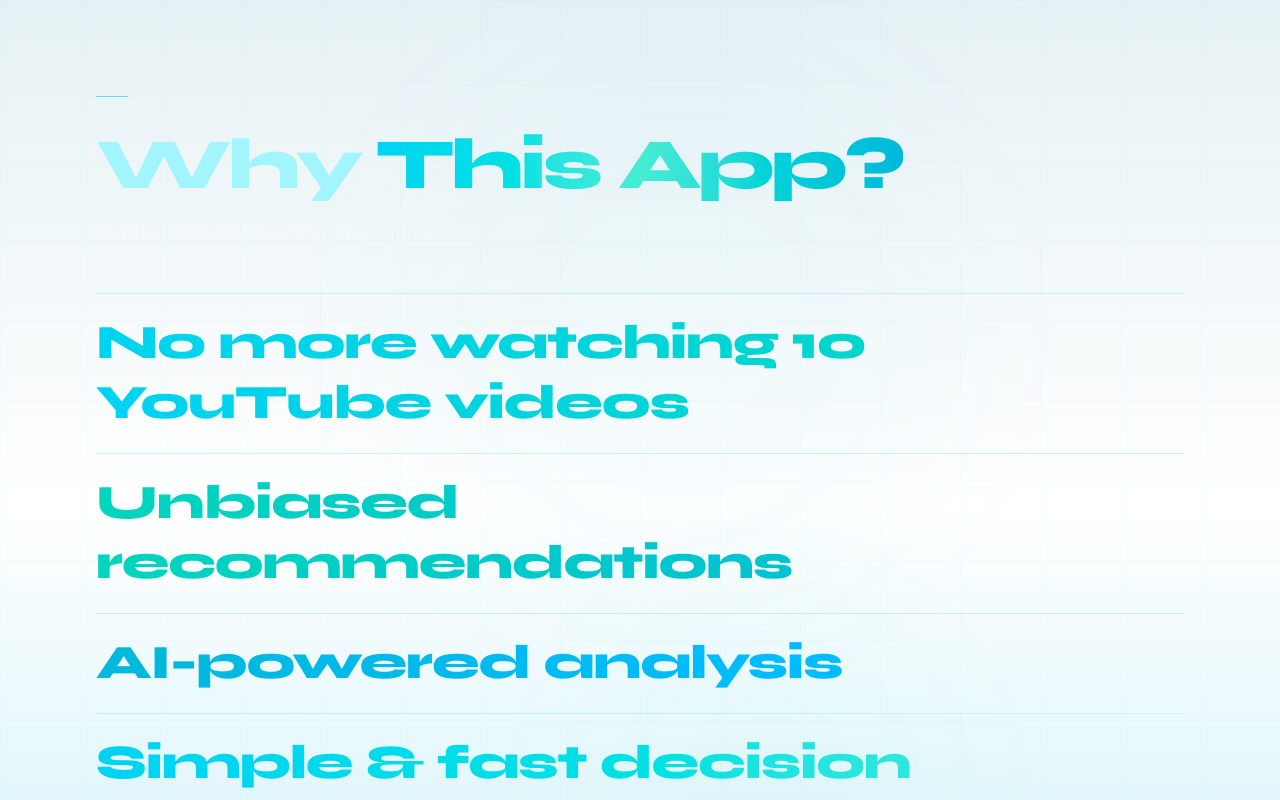
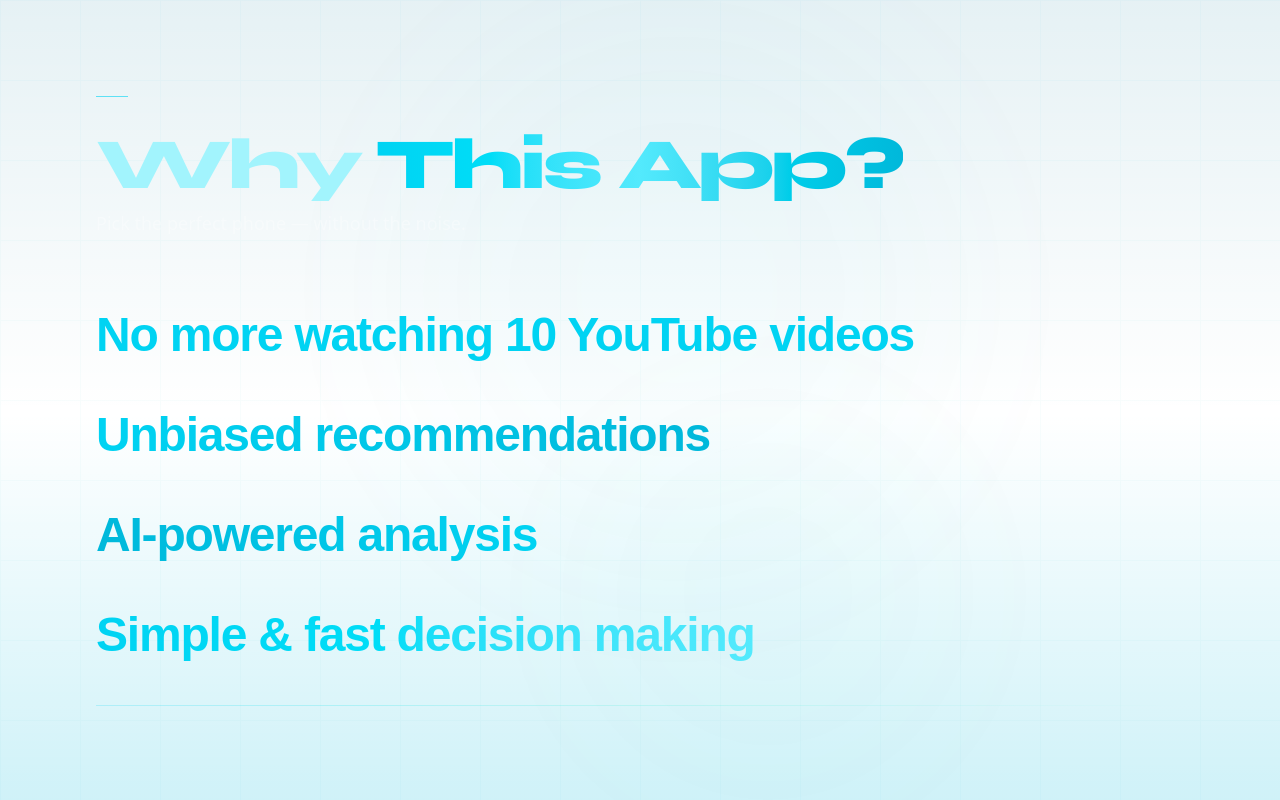
Before and after one commit to gokul8943/finder, a React app in the folder frontend/: page / in a window 1280 px wide. Shown: the part 1600-2400 px from the top of the page. Built offline with nearby package versions, Linux system fonts and the light colour scheme; the HTML template or start-up script is replaced by a standard one.

Commit message:
update: ui updated

```diff
--- a/frontend/src/sections/WhyThis.tsx
+++ b/frontend/src/sections/WhyThis.tsx
@@ -5,27 +5,27 @@ const features = [
     {
         id: "01",
         bold: "No more watching 10 YouTube videos",
-        color: "from-cyan-400 to-teal-400",
+        color: "from-cyan-400 to-cyan-400",
         delay: 0.2,
     },
     {
         id: "02",
         bold: "Unbiased recommendations",
-        color: "from-teal-400 to-cyan-500",
+        color: "from-cyan-400 to-cyan-500",
         delay: 0.4,
     },
     {
         id: "03",
         bold: "AI-powered analysis",
         rest: "",
-        color: "from-cyan-500 to-sky-400",
+        color: "from-cyan-500 to-cyan-400",
         delay: 0.6,
     },
     {
         id: "04",
         bold: "Simple & fast decision making",
         rest: "",
-        color: "from-cyan-400 to-teal-300",
+        color: "from-cyan-400 to-cyan-300",
         delay: 0.8,
     },
 ];
@@ -42,13 +42,6 @@ const FeatureRow = ({ feature, }: { feature: typeof features[0]; index: number }
             transition={{ duration: 0.7, delay: feature.delay, ease: [0.22, 1, 0.36, 1] }}
             className="group relative flex items-baseline gap-5 py-5 cursor-default"
         >
-            {/* Divider line that grows on view */}
-            <motion.div
-                initial={{ scaleX: 0 }}
-                animate={inView ? { scaleX: 1 } : {}}
-                transition={{ duration: 0.6, delay: feature.delay, ease: [0.22, 1, 0.36, 1] }}
-                className={`absolute top-0 left-0 h-px w-full bg-linear-to-r ${feature.color} opacity-20 origin-left`}
-            />
 
             {/* Bold keyword — slides up, gradient */}
             <div className="overflow-hidden">
@@ -57,7 +50,7 @@ const FeatureRow = ({ feature, }: { feature: typeof features[0]; index: number }
                     animate={inView ? { y: "0%" } : {}}
                     transition={{ duration: 0.6, delay: feature.delay + 0.1, ease: [0.22, 1, 0.36, 1] }}
                     className={`inline-block font-black text-3xl md:text-4xl lg:text-5xl bg-linear-to-r ${feature.color} bg-clip-text text-transparent leading-tight tracking-tight`}
-                    style={{ fontFamily: "'Syne', sans-serif" }}
+                    style={{ fontFamily: "'Gawthami', sans-serif" }}
                 >
                     {feature.bold}
                 </motion.span>
@@ -108,7 +101,7 @@ const WhyThis = () => {
             <motion.div
                 animate={{ scale: [1, 1.2, 1], opacity: [0.1, 0.2, 0.1] }}
                 transition={{ duration: 9, repeat: Infinity, ease: "easeInOut" }}
-                className="absolute top-20 left-1/3 w-125 h-125 rounded-full bg-cyan-500/15 blur-[80px] pointer-events-none"
+                className="absolute top-10 left-1/3 w-125 h-125 rounded-full bg-cyan-500/15 blur-[80px] pointer-events-none"
             />
             <motion.div
                 animate={{ scale: [1, 1.15, 1], opacity: [0.07, 0.15, 0.07] }}
@@ -138,7 +131,7 @@ const WhyThis = () => {
                         style={{ fontFamily: "'Syne', sans-serif" }}
                     >
                         Why{" "}
-                        <span className="bg-linear-to-r from-cyan-400 via-teal-300 to-cyan-500 bg-clip-text text-transparent">
+                        <span className="bg-linear-to-r from-cyan-400 via-cyan-300 to-cyan-500 bg-clip-text text-transparent">
                             This App?
                         </span>
                     </motion.h1>
@@ -149,7 +142,7 @@ const WhyThis = () => {
                     initial={{ opacity: 0, y: 15 }}
                     animate={titleInView ? { opacity: 1, y: 0 } : {}}
                     transition={{ delay: 0.5, duration: 0.6 }}
-                    className="text-white/35 text-base md:text-lg font-light mt-4 max-w-sm"
+                    className="text-white/35 text-base md:text-lg font-light mt-1 max-w-sm"
                 >
                     Pick the perfect phone — without the noise.
                 </motion.p>
```
